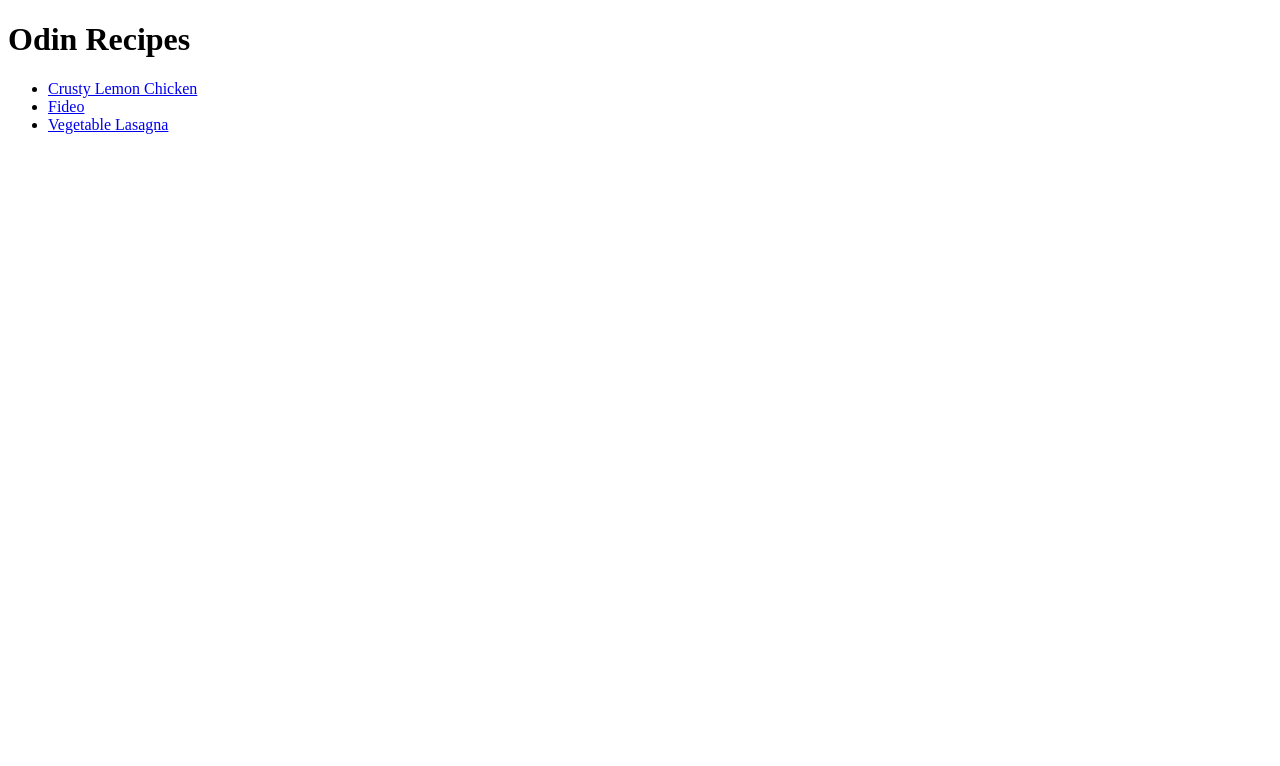
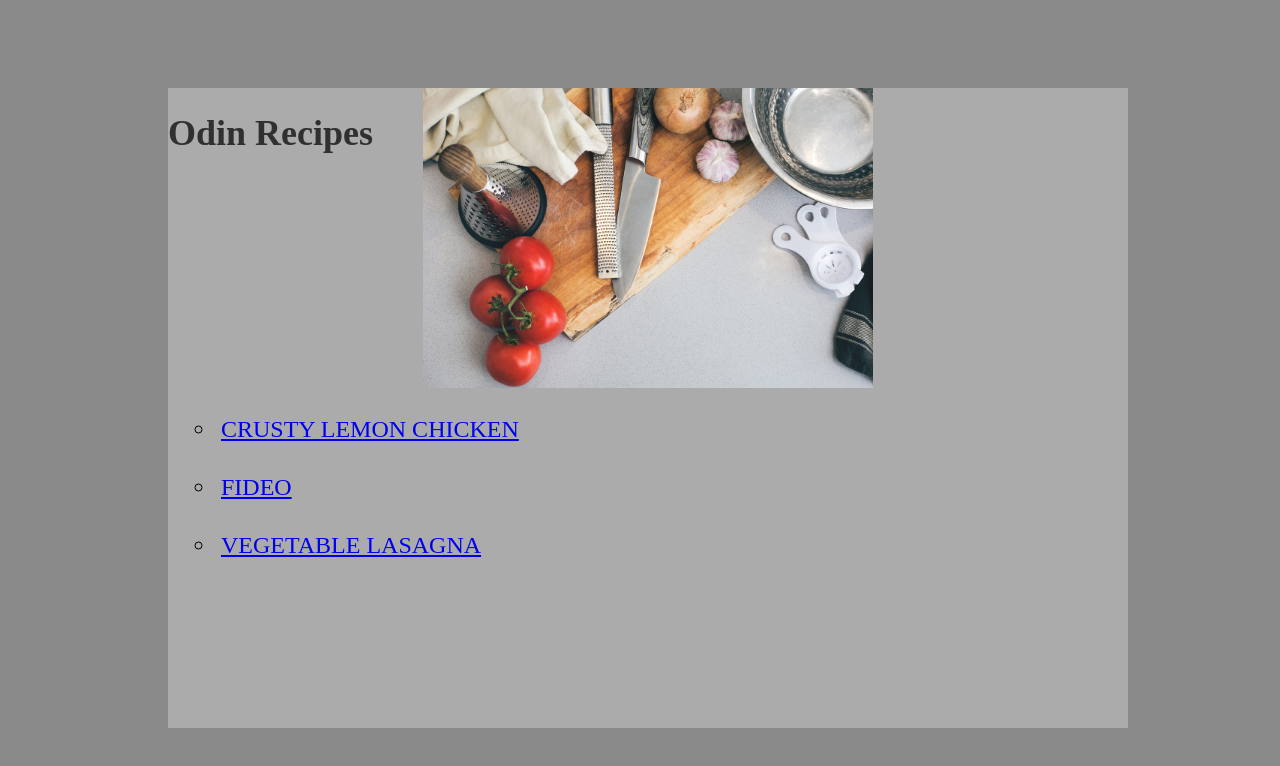
Before and after one commit to KadeWalsh/odin-recipes, a plain HTML site: page index.html in a window 1280 px wide. Drawn offline with Linux system fonts and the light colour scheme.

Commit message:
Added style.css file Added initial style to index.html Added image to index.html
TODO:
    Further styling on index
    Style recipe pages to match overall theme

```diff
--- a/index.html
+++ b/index.html
@@ -1,13 +1,20 @@
 <!DOCTYPE html>
 <html lang="en">
+
     <head>
         <meta charset="UTF-8">
         <meta name="viewport" content="width=device-width, initial-scale=1.0">
         <title>Odin Recipes</title>
+        <link rel="stylesheet" href="style.css">
     </head>
+
     <body>
-    <h1>Odin Recipes</h1>
-    <ul>
+        <div class="container">
+            <h1 class="heading center main-text-col">Odin Recipes</h1>
+            <div class="img-holder">
+                <img class="main-img" src="main_img.jpg" alt="">
+            </div>
+            <ul class="recipe-list">
                 <li>
                     <a href="recipes/crusty-lemon-chicken.html">Crusty Lemon Chicken</a>
                 </li>
@@ -18,5 +25,6 @@
                     <a href="recipes/vegetable-lasagna.html">Vegetable Lasagna</a>
                 </li>
             </ul>
+        </div>
     </body>
 </html>
--- /dev/null
+++ b/style.css
@@ -0,0 +1,77 @@
+:root {
+    --col-main-bg: #ababab;
+    --col-outer-bg: #8a8a8a;
+    --col-main-text: #303030;
+    --col-link-hover: #049875;
+}
+html {
+    margin: 0;
+    padding: 0;
+    box-sizing: border-box;
+}
+
+body {
+    background: var(--col-outer-bg);
+    display: flex;
+    align-items: center;
+    justify-content: center;
+    width: 100vw;
+    height: 100vh;
+    overflow: hidden;
+}
+
+.container {
+    background: var(--col-main-bg);
+    width: 75%;
+    margin: auto auto;
+    height: 80vh;
+    overflow: auto;
+}
+
+.heading {
+    font-size: 36px;
+    position: fixed;
+}
+
+.img-holder {
+    height: 300px;
+    display: flex;
+    align-items: center;
+    justify-content: center;
+}
+
+.main-img {
+    height: 100%;
+}
+
+.center {
+    text-align: center;
+}
+
+.main-text-col {
+    color: var(--col-main-text);
+}
+
+.recipe-list {
+    list-style-type: circle;
+}
+
+.recipe-list li {
+    font-size: 24px;
+    margin: .5rem;
+    width: max-content;
+    text-transform: uppercase;
+    border-radius: 0px;
+    transition: border-radius .25s ease-in-out;
+    box-sizing: unset;
+    height: 40px;
+    line-height: 40px;
+    padding: 5px;
+    display: ;
+    vertical-align: middle;
+}
+
+.recipe-list li:hover {
+    background: var(--col-link-hover);
+    border-radius: 15px;
+}
```
Also changed, not shown: main_img.jpg (added). Lines whose indentation alone changed are shown as unchanged.
